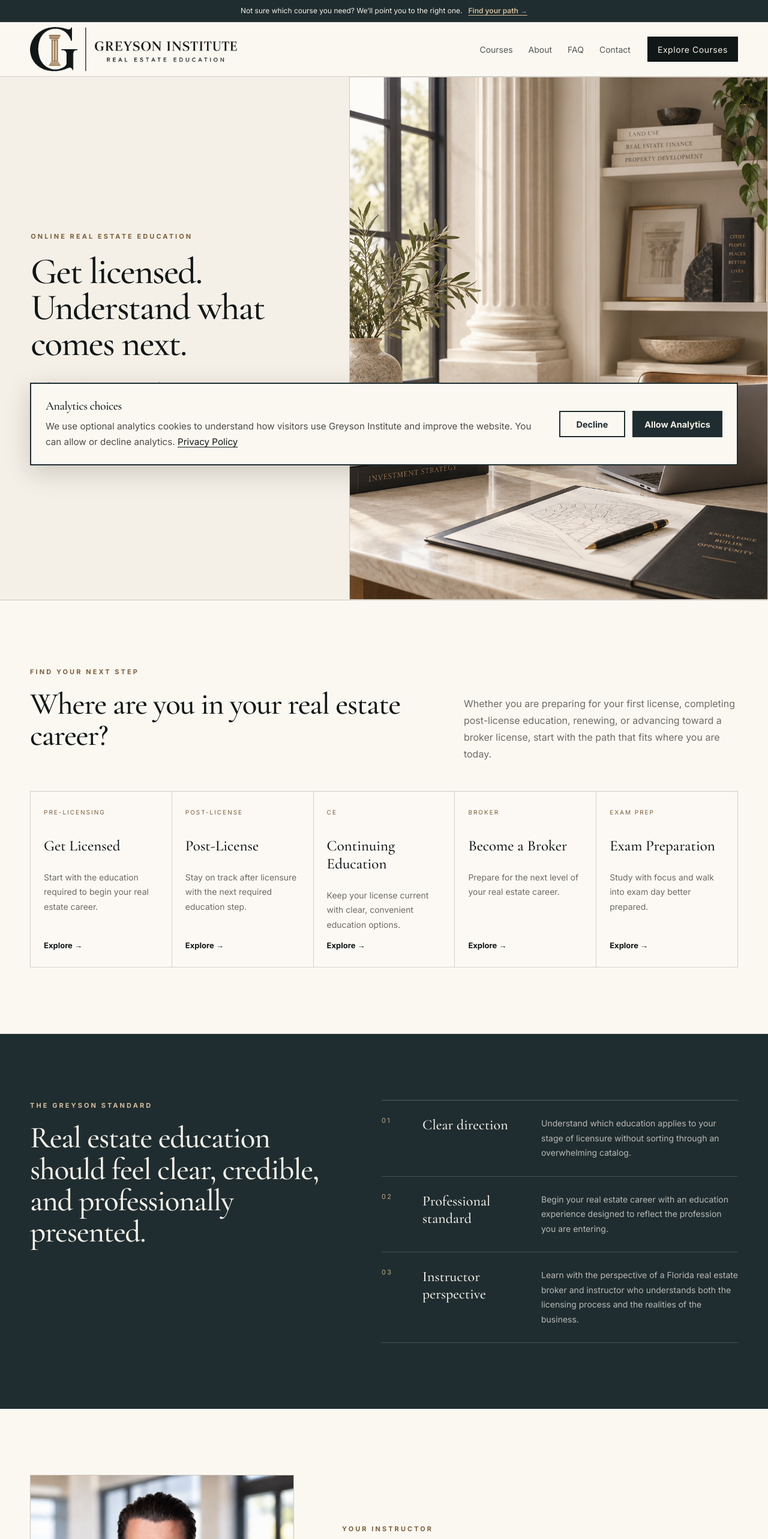
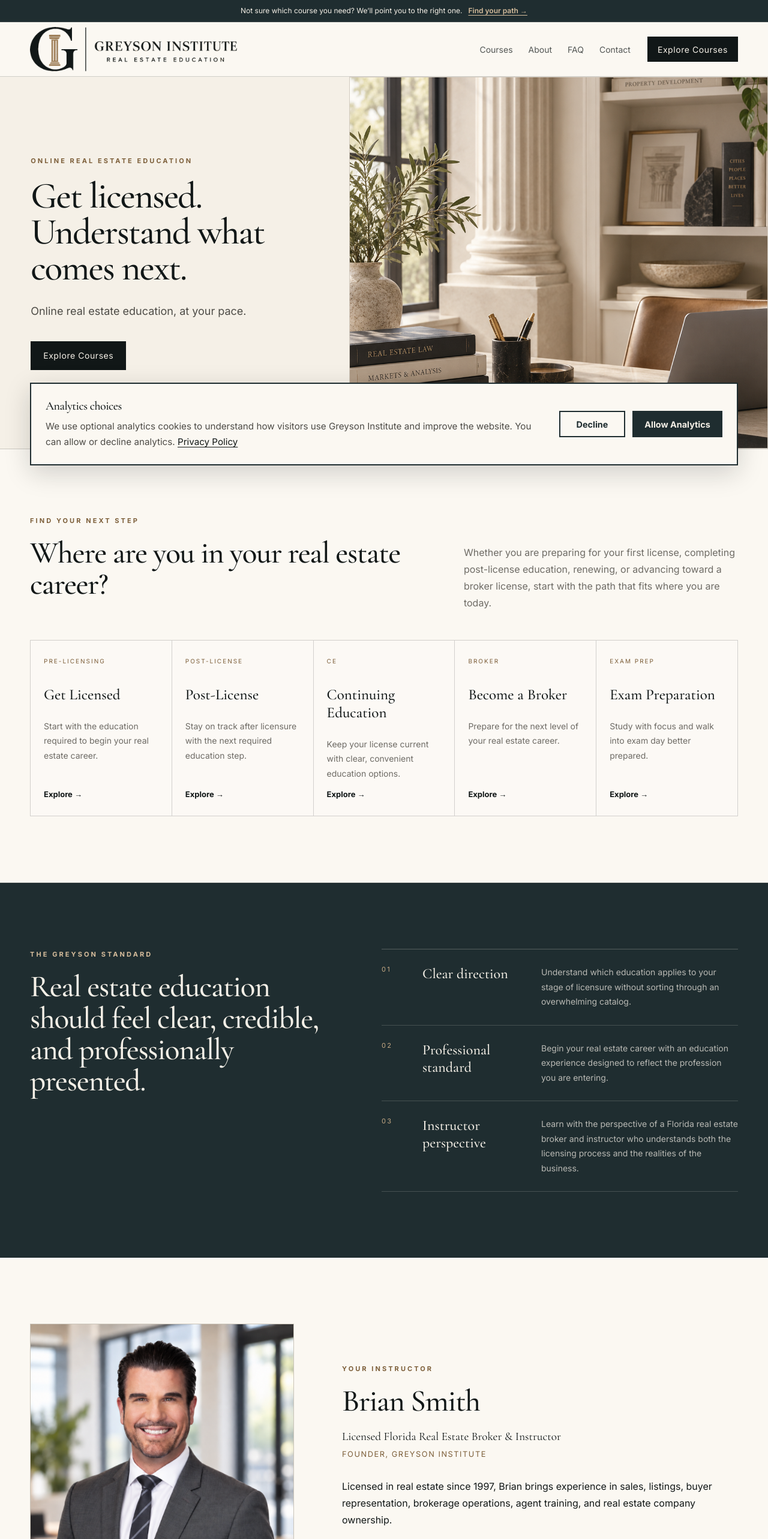
Before and after one commit to BrianLook/Greyson-Institute-Website, a Next.js app: page / in a window 1280 px wide. Shown: the top 2566 px of the page at 60% size. Built offline with nearby package versions, Linux system fonts and the light colour scheme.

Commit message:
Optimize homepage images with Next.js Image

```diff
--- a/app/page.tsx
+++ b/app/page.tsx
@@ -1,3 +1,4 @@
+import Image from "next/image";
 import Link from "next/link";
 
 const paths = [
@@ -74,6 +75,7 @@ export default function HomePage() {
 
           <div
             style={{
+              position: "relative",
               minHeight: "clamp(320px, 50vw, 560px)",
               height: "100%",
               overflow: "hidden",
@@ -82,17 +84,15 @@ export default function HomePage() {
               minWidth: 0,
             }}
           >
-            <img
+            <Image
               src="/greyson-hero-study.png"
               alt="Professional real estate study workspace"
+              fill
+              priority
+              sizes="(max-width: 980px) 100vw, 55vw"
               style={{
-                width: "100%",
-                height: "100%",
-                minHeight: "clamp(320px, 50vw, 560px)",
                 objectFit: "cover",
                 objectPosition: "center",
-                display: "block",
-                maxWidth: "100%",
               }}
             />
           </div>
@@ -241,6 +241,7 @@ export default function HomePage() {
         >
           <div
             style={{
+              position: "relative",
               minHeight: "clamp(320px, 50vw, 520px)",
               overflow: "hidden",
               border: "1px solid rgba(17, 23, 23, 0.16)",
@@ -248,17 +249,14 @@ export default function HomePage() {
               minWidth: 0,
             }}
           >
-            <img
+            <Image
               src="/smith-brian.png"
               alt="Brian Smith, Licensed Florida Real Estate Broker and Instructor"
+              fill
+              sizes="(max-width: 980px) 100vw, 40vw"
               style={{
-                width: "100%",
-                height: "100%",
-                minHeight: "clamp(320px, 50vw, 520px)",
                 objectFit: "cover",
                 objectPosition: "center top",
-                display: "block",
-                maxWidth: "100%",
               }}
             />
           </div>
@@ -330,10 +328,13 @@ export default function HomePage() {
             minWidth: 0,
           }}
         >
-          <img
+          <Image
             src="/brand/greyson-icon-color.png"
             alt=""
             aria-hidden="true"
+            width={72}
+            height={72}
+            sizes="72px"
             style={{
               width: "72px",
               maxWidth: "100%",
```
